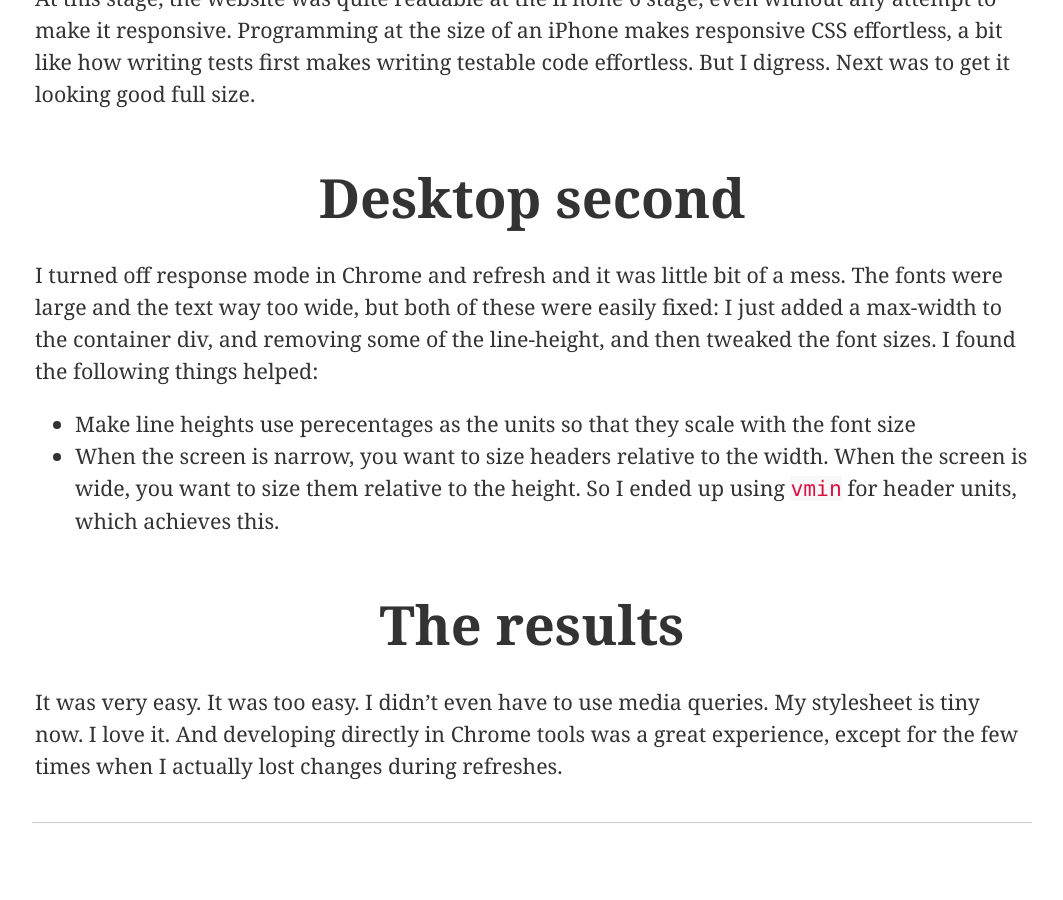
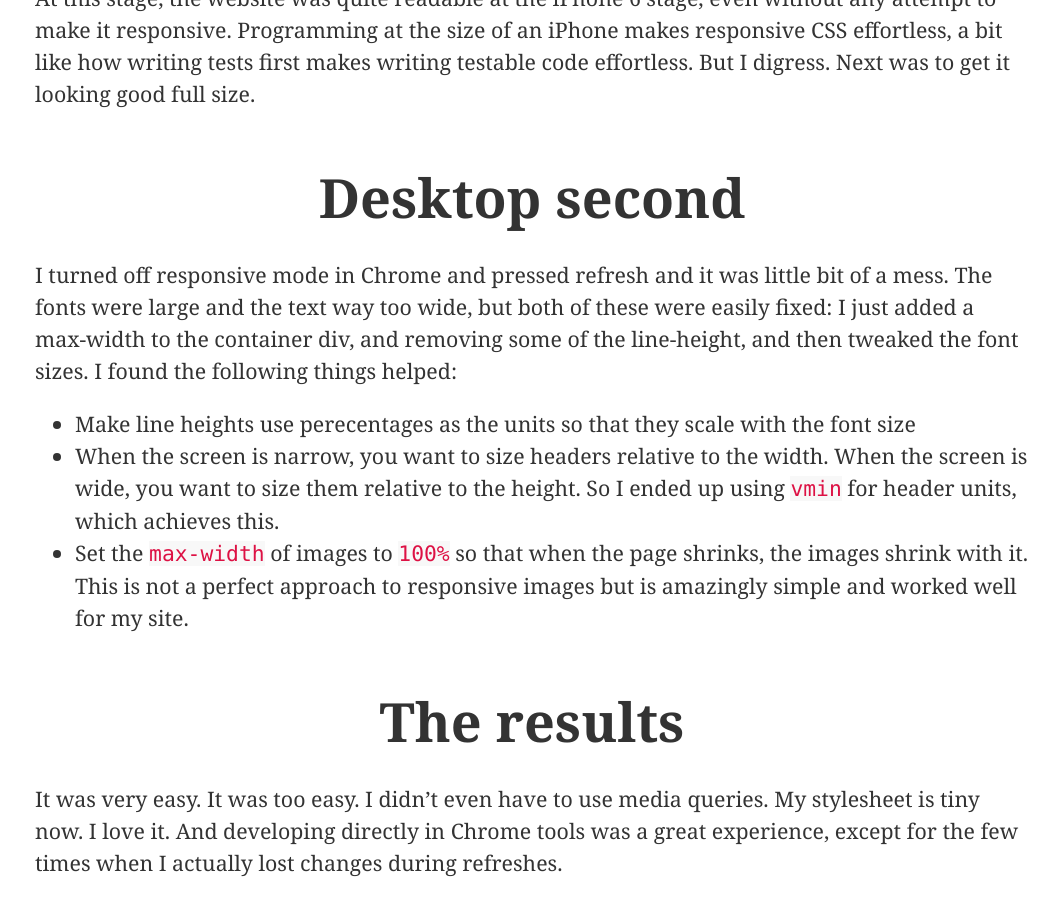
Before and after one commit to danielflower/danielflower.github.io, a Jekyll site: the page built from _posts/2015-02-03-Writing-a-responsive-site-by-hand-in-using-Chrome-as-an-IDE.md, in a window 1280 px wide and 900 px high, scrolled down 2384 px. Shown: the whole window, without its empty margins (108-1171 px from the left). Built offline with Jekyll 4.4.1, drawn with Linux system fonts in a browser that asks for light colours.

Commit message:
Fixed type and added bit about responsive images

```diff
--- a/_posts/2015-02-03-Writing-a-responsive-site-by-hand-in-using-Chrome-as-an-IDE.md
+++ b/_posts/2015-02-03-Writing-a-responsive-site-by-hand-in-using-Chrome-as-an-IDE.md
@@ -59,7 +59,7 @@ But I digress. Next was to get it looking good full size.
 Desktop second
 --------------
 
-I turned off response mode in Chrome and refresh and it was little bit of a mess. The fonts
+I turned off responsive mode in Chrome and pressed refresh and it was little bit of a mess. The fonts
 were large and the text way too wide, but both of these were easily fixed: I just added
 a max-width to the container div, and removing some of the line-height, and then tweaked
 the font sizes. I found the following things helped:
@@ -68,6 +68,9 @@ the font sizes. I found the following things helped:
 * When the screen is narrow, you want to size headers relative to the width. When the
 screen is wide, you want to size them relative to the height. So I ended up using `vmin`
 for header units, which achieves this.
+* Set the `max-width` of images to `100%` so that when the page shrinks, the images shrink
+with it. This is not a perfect approach to responsive images but is amazingly simple and worked
+well for my site.
 
 The results
 -----------
```
